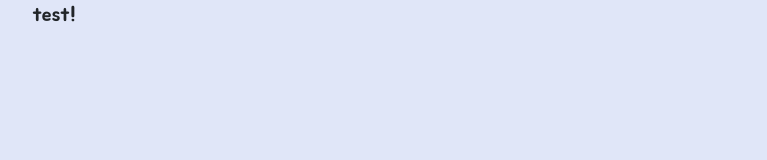
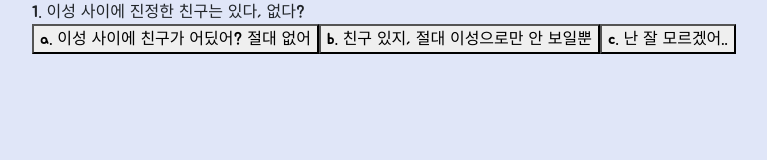
Before and after one commit to ch0515/MBTI_inf, a plain HTML site: page MyMBTI-main/start/index.html in a window 1280 px wide. Both pictures are taken after a click on the button "시작하기". Shown: the whole page, without its empty margins (50-817 px from the left). Drawn offline with nearby package versions, Linux system fonts and the light colour scheme.

Commit message:
qna 화면 구현하기

```diff
--- a/MyMBTI-main/start/index.html
+++ b/MyMBTI-main/start/index.html
@@ -30,11 +30,17 @@
     onclick="js:begin()">시작하기</button><!--버튼이 클릭되면 자바 스크립트의 begin이라는 함수 실행-->
     </section>
     <section id="qna">
-      <p>test!</p>
+      <div class="qBox">
+
+      </div>
+      <div class="answerBox">
+
+      </div>
     </section>
     <section id="result">
 
     </section>
+    <script src="./js/data.js" charset="utf-8"></script>
     <script src="./js/start.js" charset="utf-8"></script>
     </div>
   </body>
--- a/MyMBTI-main/start/js/start.js
+++ b/MyMBTI-main/start/js/start.js
@@ -1,5 +1,29 @@
 const main = document.querySelector("#main"); //id 값 main
 const qna = document.querySelector("#qna");
+
+function addAnswer(answerText, qIdx){
+  var a = document.querySelector('.answerBox');
+  var answer = document.createElement('button');
+  answer.classList.add('answerList');
+  a.appendChild(answer);
+  answer.innerHTML = answerText;
+
+  answer.addEventListener("click", function(){
+    var children = document.querySelectorAll('.answerList');
+    for(let i = 0; i < children.length; i++){
+      children[i].disabled = true;
+      children[i].style.display = 'none';
+    }
+    goNext(++qIdx);
+  }, false);
+}
+function goNext(qIdx){
+  var q = document.querySelector('.qBox');
+  q.innerHTML = qnaList[qIdx].q;
+  for(let i in qnaList[qIdx].a){
+    addAnswer(qnaList[qIdx].a[i].answer, qIdx);
+  }
+}
 
 function begin(){
   main.style.WebkitAnimation = "fadeOut 1s";
@@ -11,5 +35,7 @@ function begin(){
         main.style.display = "none";
         qna.style.display = "block";
     }, 450);
+    let qIdx = 0;
+    goNext(qIdx);
   }, 450);
 }
```
